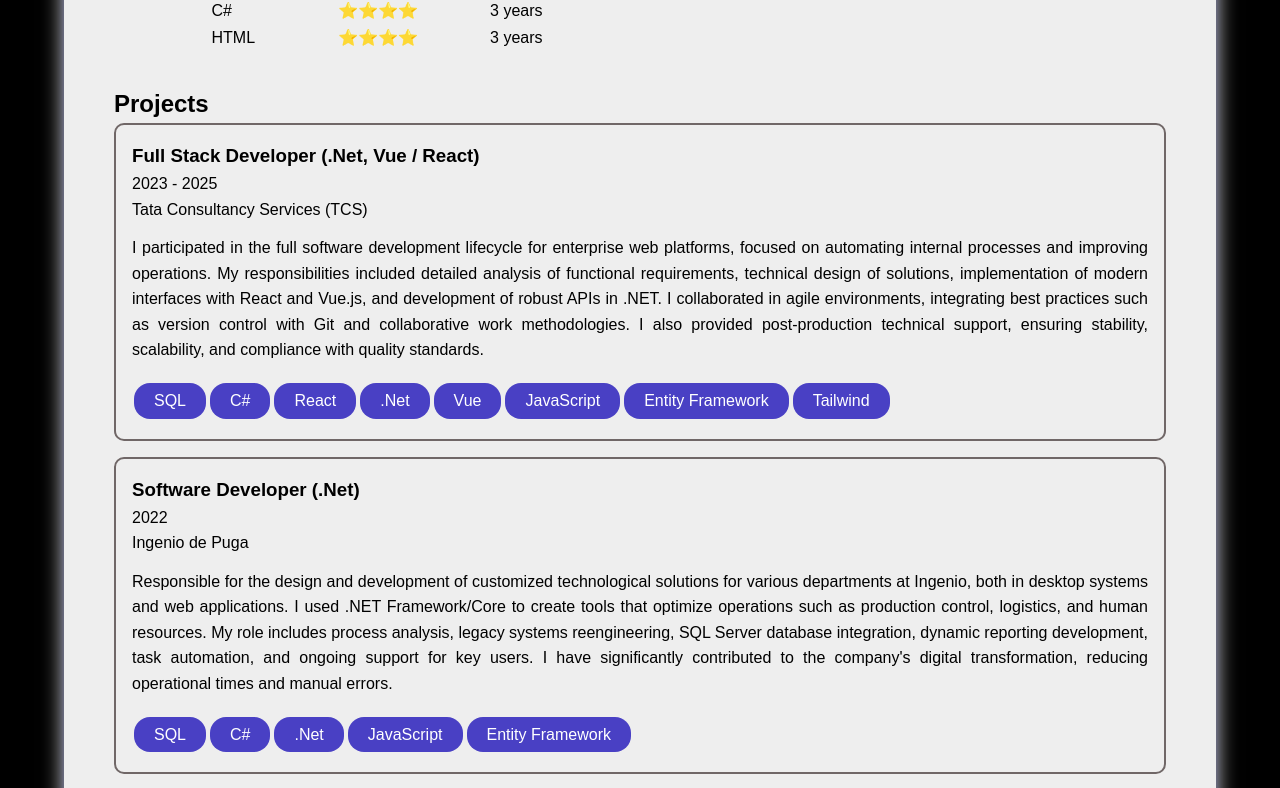
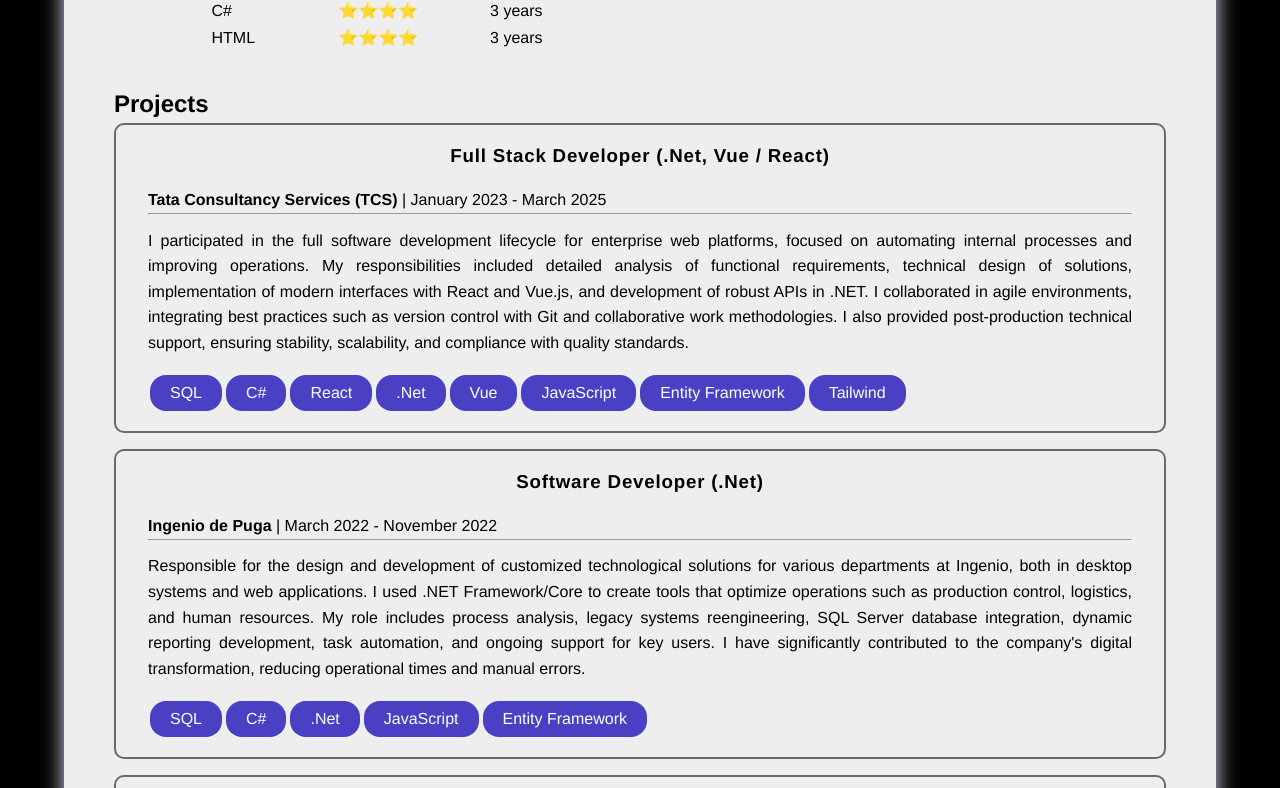
Before and after one commit to carlosValencia01/personal-page, a React (Vite) app: page / in a window 1280 px wide. Shown: the part 837-1625 px from the top of the page. Built offline with nearby package versions, Linux system fonts and the light colour scheme.

Commit message:
finishing info

```diff
--- a/src/Pages/AboutMe/ProjectComponent.css
+++ b/src/Pages/AboutMe/ProjectComponent.css
@@ -1,9 +1,8 @@
 .main-container{
-    padding-left: 1rem;
     border: 2px solid #524747cc ;
     border-radius: 10px;
     margin-bottom: 1rem;
-    padding: 1rem;
+    padding: 1rem 2rem;
 }
 
 .pill-container{
@@ -29,3 +28,10 @@
     text-align: justify;
     margin-top: .8rem;
 }
+
+.project-name{
+    text-align: center;
+    margin-bottom: 1rem;
+    letter-spacing: .05rem;
+
+}
--- a/src/Pages/AboutMe/ProjectComponent.jsx
+++ b/src/Pages/AboutMe/ProjectComponent.jsx
@@ -3,9 +3,9 @@ import './ProjectComponent.css'
 export const ProjectComponent = (props) => {
     return (
         <div className='main-container'>
-            <h3>{props.project.name}</h3>
-            <p>{props.project.duration}</p>
-            <p>{props.project.compani}</p>
+            <h3 className='project-name'>{props.project.name}</h3>
+            <p> <b>{props.project.compani}</b> | {props.project.duration}</p>
+            <hr />
             <p className='content-description'>{props.project.description}</p>
             <div className='pill-container'>
                 {props.project.technologies.map(technologie =>
--- a/src/Pages/AboutMe/projectInfoEn.js
+++ b/src/Pages/AboutMe/projectInfoEn.js
@@ -2,7 +2,7 @@ export const projectsEn = [
     {
         id:4,
         name:'Full Stack Developer (.Net, Vue / React)',
-        duration:'2023 - 2025',
+        duration:'January 2023 - March 2025',
         compani:'Tata Consultancy Services (TCS)',
         description:'I participated in the full software development lifecycle for enterprise web platforms, focused on automating internal processes and improving operations. My responsibilities included detailed analysis of functional requirements, technical design of solutions, implementation of modern interfaces with React and Vue.js, and development of robust APIs in .NET. I collaborated in agile environments, integrating best practices such as version control with Git and collaborative work methodologies. I also provided post-production technical support, ensuring stability, scalability, and compliance with quality standards.',
         technologies:['SQL','C#','React','.Net','Vue','JavaScript','Entity Framework', 'Tailwind']
@@ -10,7 +10,7 @@ export const projectsEn = [
     {
         id:3,
         name:'Software Developer (.Net)',
-        duration:'2022',
+        duration:'March 2022 - November 2022',
         compani:'Ingenio de Puga',
         description:`Responsible for the design and development of customized technological solutions for various departments at Ingenio, both in desktop systems and web applications. I used .NET Framework/Core to create tools that optimize operations such as production control, logistics, and human resources.
         My role includes process analysis, legacy systems reengineering, SQL Server database integration, dynamic reporting development, task automation, and ongoing support for key users. I have significantly contributed to the company's digital transformation, reducing operational times and manual errors.`,
--- a/src/Pages/AboutMe/projectInfoEs.js
+++ b/src/Pages/AboutMe/projectInfoEs.js
@@ -2,7 +2,7 @@ export const projectsEs = [
     {
         id:4,
         name:'Desarrollador Full Stack (.Net, Vue / React)',
-        duration:'2023 - 2025',
+        duration:'Enero 2023 - Marzo 2025',
         compani:'Tata Consultancy Services (TCS)',
         description:`Participé en el ciclo completo de vida de desarrollo de software para plataformas web empresariales, orientadas a la automatización de procesos internos y mejora operativa. Mis responsabilidades incluyeron el análisis detallado de requerimientos funcionales, diseño técnico de soluciones, implementación de interfaces modernas con React y Vue.js, y desarrollo de APIs robustas en .NET.
         Colaboré en entornos ágiles, integrando buenas prácticas como control de versiones con Git y metodologías de trabajo colaborativo. Además, brindé soporte técnico postproducción, asegurando estabilidad, escalabilidad y cumplimiento de estándares de calidad.`,
@@ -11,7 +11,7 @@ export const projectsEs = [
     {
         id:3,
         name:'Desarrollador de Software (.Net)',
-        duration:'2022',
+        duration:'Marzo 2022 - Noviembre 2022',
         compani:'Ingenio de Puga',
         description:`Responsable del diseño y desarrollo de soluciones tecnológicas personalizadas para diversos departamentos del Ingenio, tanto en sistemas de escritorio como en aplicaciones web. Utilicé .NET Framework/Core para crear herramientas que optimizan operaciones como el control de producción, logística y recursos humanos.
         Mi rol incluye análisis de procesos, reingeniería de sistemas legados, integración con bases de datos SQL Server, desarrollo de reportes dinámicos, automatización de tareas y soporte continuo a usuarios clave. He contribuido significativamente a la transformación digital de la empresa, disminuyendo tiempos operativos y errores manuales.`,
--- a/src/Pages/AboutMe/styles.css
+++ b/src/Pages/AboutMe/styles.css
@@ -6,7 +6,7 @@
   }
 
   body {
-    font-family: sans-serif;
+    font-family: Helvetica, Arial, sans-serif;
     line-height: 1.6;
   }
 
```
Also changed, not shown: src/Pages/AboutMe/AboutMe.jsx (+7 -0 lines), 2 other files (tests, documents, lock files or other folders).
